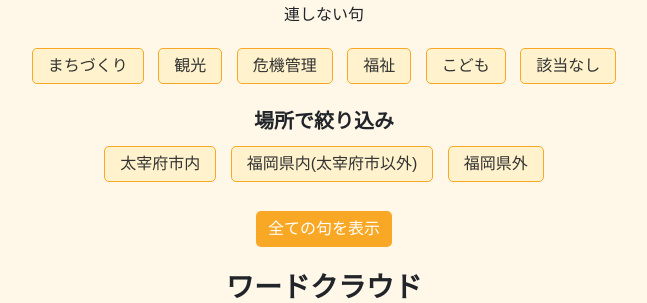
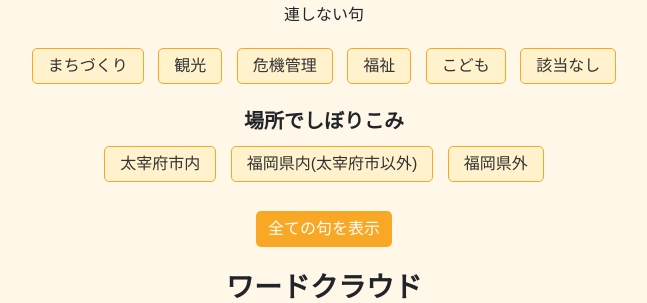
Before and after one commit to todayuriku/dazaihupuroject, a Flask app: page / in a window 1280 px wide. Shown: the part 640-943 px from the top of the page, without its empty margins (316-963 px from the left). Run offline with Flask 3, Linux system fonts and the light colour scheme.

Commit message:
文字変更

```diff
--- a/templates/index.html
+++ b/templates/index.html
@@ -146,7 +146,7 @@
 
     <!-- 場所フィルター -->
     <div class="location-filter">
-      <h5 style="font-weight: bold;">場所で絞り込み</h5>
+      <h5 style="font-weight: bold;">場所でしぼりこみ</h5>
       <button type="button" class="btn location-button" onclick="searchByLocation('太宰府市内')">太宰府市内</button>
       <button type="button" class="btn location-button" onclick="searchByLocation('福岡県内(太宰府市以外)')">福岡県内(太宰府市以外)</button>
       <button type="button" class="btn location-button" onclick="searchByLocation('福岡県外')">福岡県外</button>
```
